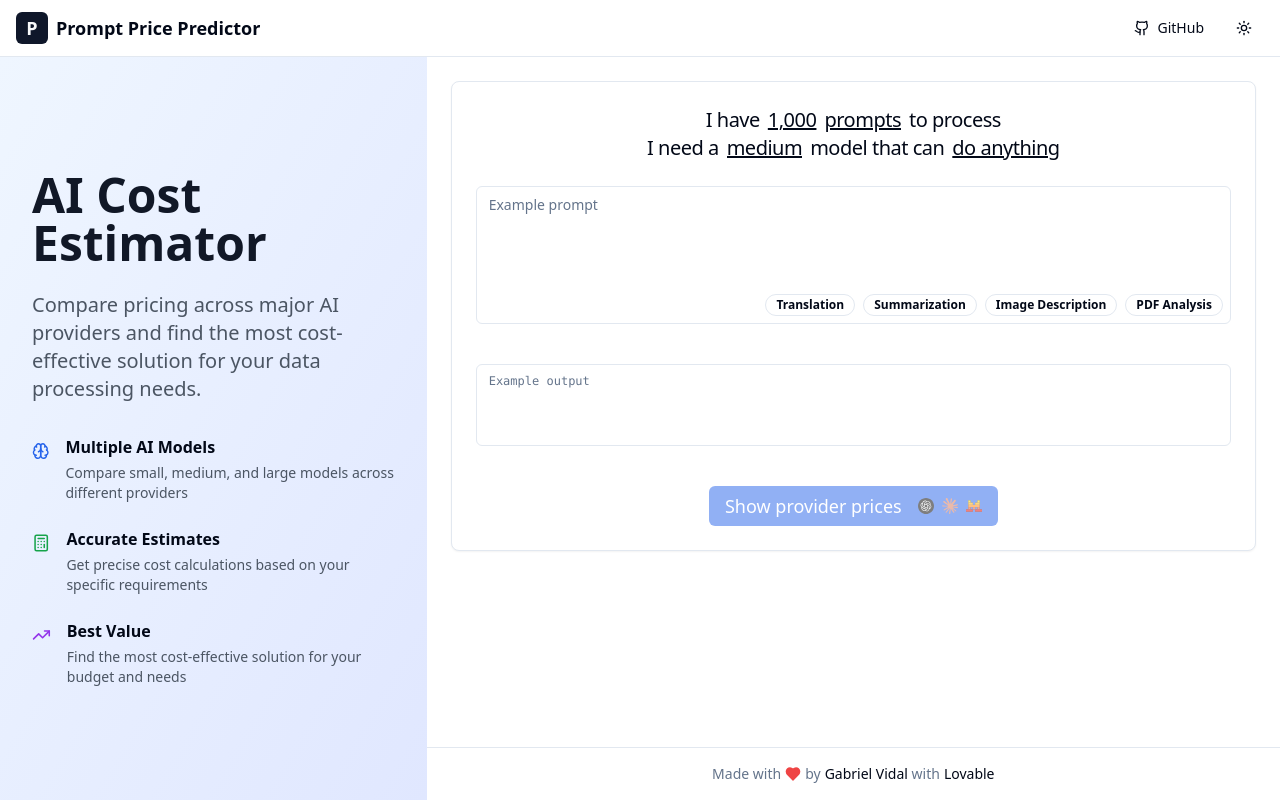
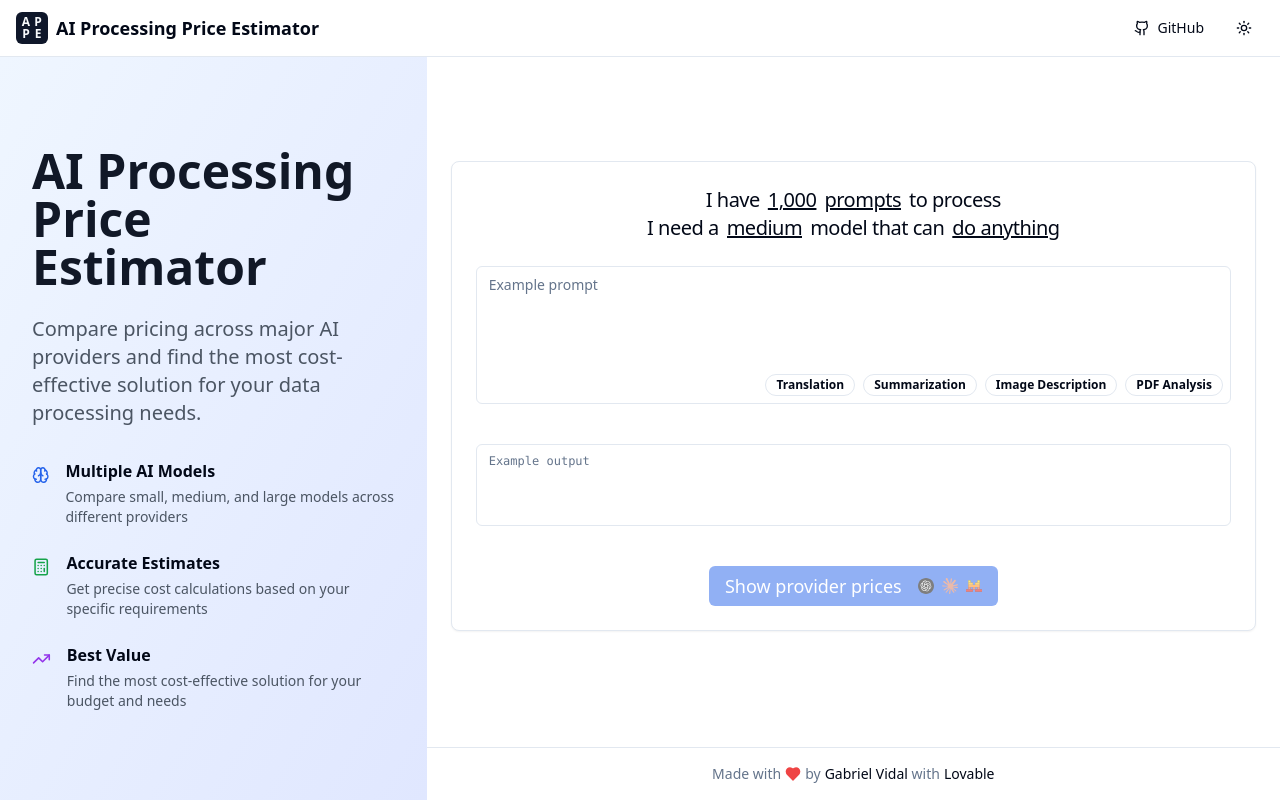
Before and after one commit to GabrielVidal1/appe, a React (Vite) app: page / in a window 1280 px wide. Built offline with nearby package versions, Linux system fonts and the light colour scheme.

Commit message:
improve branding

```diff
--- a/src/components/LeftHero.tsx
+++ b/src/components/LeftHero.tsx
@@ -4,7 +4,7 @@ const LeftSideContent = () => (
   <div className="flex flex-col justify-center h-full p-8">
     <div className="max-w-lg">
       <h1 className="text-4xl md:text-5xl font-bold text-gray-900 dark:text-gray-100 mb-6">
-        AI Cost Estimator
+        AI Processing Price Estimator
       </h1>
       <p className="text-xl text-gray-600 dark:text-gray-300 mb-8">
         Compare pricing across major AI providers and find the most
--- a/src/components/Navbar.tsx
+++ b/src/components/Navbar.tsx
@@ -26,17 +26,17 @@ const Navbar = ({ className }: NavbarProps) => {
             className="flex items-center gap-2 font-semibold text-lg"
           >
             <div className="w-8 h-8 bg-primary rounded-md flex items-center justify-center text-primary-foreground font-bold">
-              P
+              <div className="grid grid-cols-2 grid-rows-2 gap-0 w-full h-full text-xs font-bold p-1">
+                <span className="flex items-center justify-center">A</span>
+                <span className="flex items-center justify-center">P</span>
+                <span className="flex items-center justify-center">P</span>
+                <span className="flex items-center justify-center">E</span>
+              </div>
             </div>
-            <span className="hidden sm:block">Prompt Price Predictor</span>
+            <span className="hidden sm:block">
+              AI Processing Price Estimator
+            </span>
           </Link>
-
-          {/* <Link
-            to="/"
-            className="text-sm font-medium text-muted-foreground hover:text-foreground transition-colors"
-          >
-            Home
-          </Link> */}
         </div>
 
         {/* Right side - GitHub and Theme toggle */}
--- a/src/pages/Index.tsx
+++ b/src/pages/Index.tsx
@@ -43,7 +43,7 @@ const Index = () => {
           {/* Right Side */}
           <div className="w-full h-full overflow-y-scroll lg:w-2/3 bg-white dark:bg-gray-900 flex flex-col">
             <div className="min-h-full h-fit flex flex-col">
-              <div className="p-6 h-fit flex flex-col gap-20 flex-1 mb-20">
+              <div className="p-6 h-fit flex flex-col gap-20 flex-1 my-20">
                 <EstimatorForm onSubmit={handleFormSubmit} />
                 {estimationData && (
                   <div ref={resultsRef}>
```
Also changed, not shown: doc/screen.png (added), 1 other file (tests, documents, lock files or other folders).
